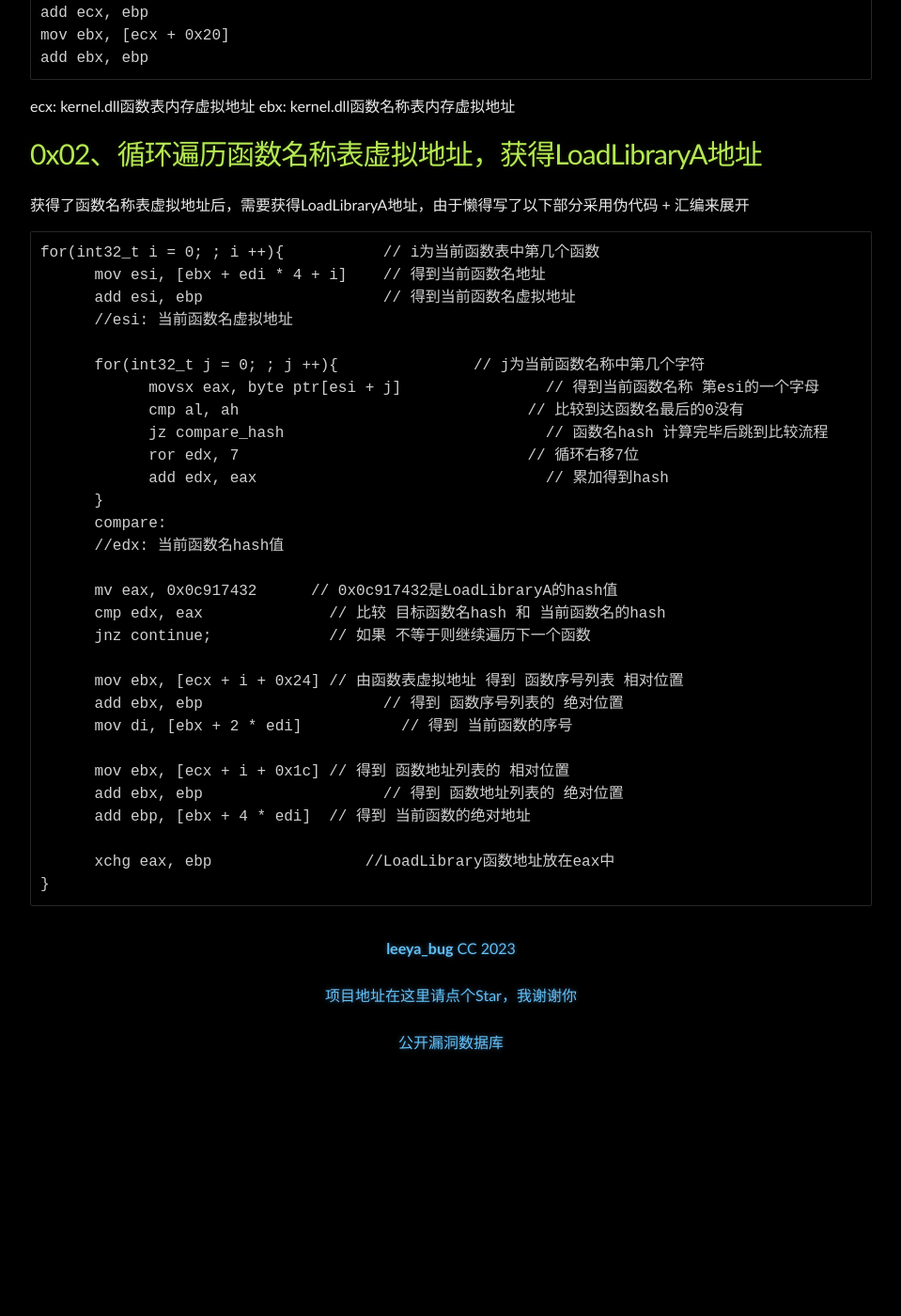
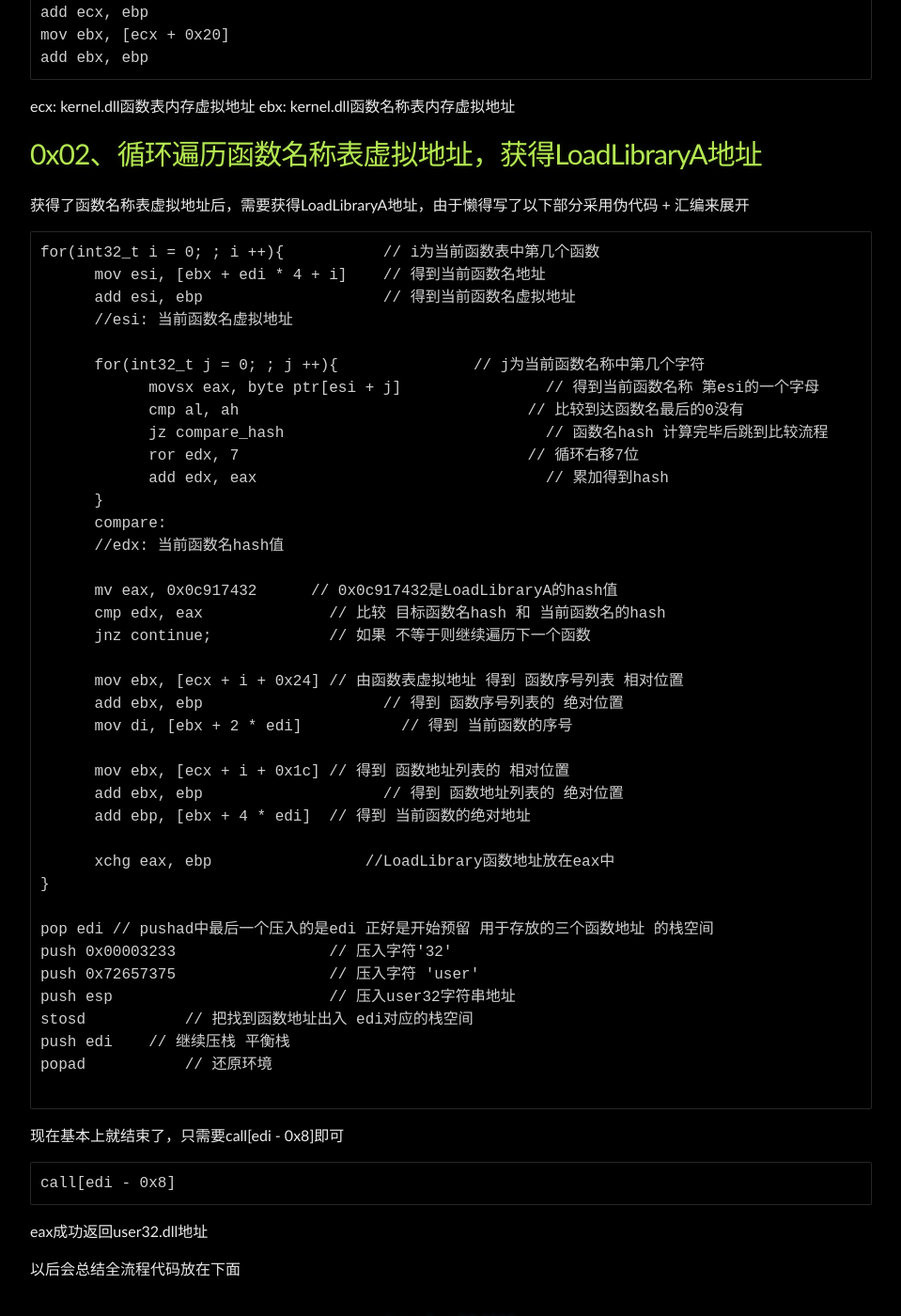
Before and after one commit to Leeyangee/leeyangee.github.io, a Jekyll site: the page built from _posts/2023-08-11-编译测试 TEB查kernel.dll找LoadLibraryA最终加载user.dll全流程.md, in a window 1280 px wide and 1400 px high, scrolled down 1467 px. Shown: the whole window at 94% size, without its empty margins (160-1119 px from the left). Built offline with Jekyll 4.4.1, drawn with Linux system fonts in a browser that asks for light colours; before the commit the page ends 2601 px from its top, so only the background shows below that.

Commit message:
Update 2023-08-11-编译测试 TEB查kernel.dll找LoadLibraryA最终加载user.dll全流程.md

````diff
--- a/_posts/2023-08-11-编译测试 TEB查kernel.dll找LoadLibraryA最终加载user.dll全流程.md
+++ b/_posts/2023-08-11-编译测试 TEB查kernel.dll找LoadLibraryA最终加载user.dll全流程.md
@@ -91,4 +91,20 @@
 
       xchg eax, ebp                 //LoadLibrary函数地址放在eax中
 }
+
+pop edi	// pushad中最后一个压入的是edi 正好是开始预留 用于存放的三个函数地址 的栈空间
+push 0x00003233                 // 压入字符'32'
+push 0x72657375                 // 压入字符 'user'
+push esp                        // 压入user32字符串地址
+stosd		// 把找到函数地址出入 edi对应的栈空间
+push edi    // 继续压栈 平衡栈
+popad		// 还原环境
+
 ```
+现在基本上就结束了，只需要call[edi - 0x8]即可
+```
+call[edi - 0x8]
+```
+eax成功返回user32.dll地址
+
+以后会总结全流程代码放在下面
````
